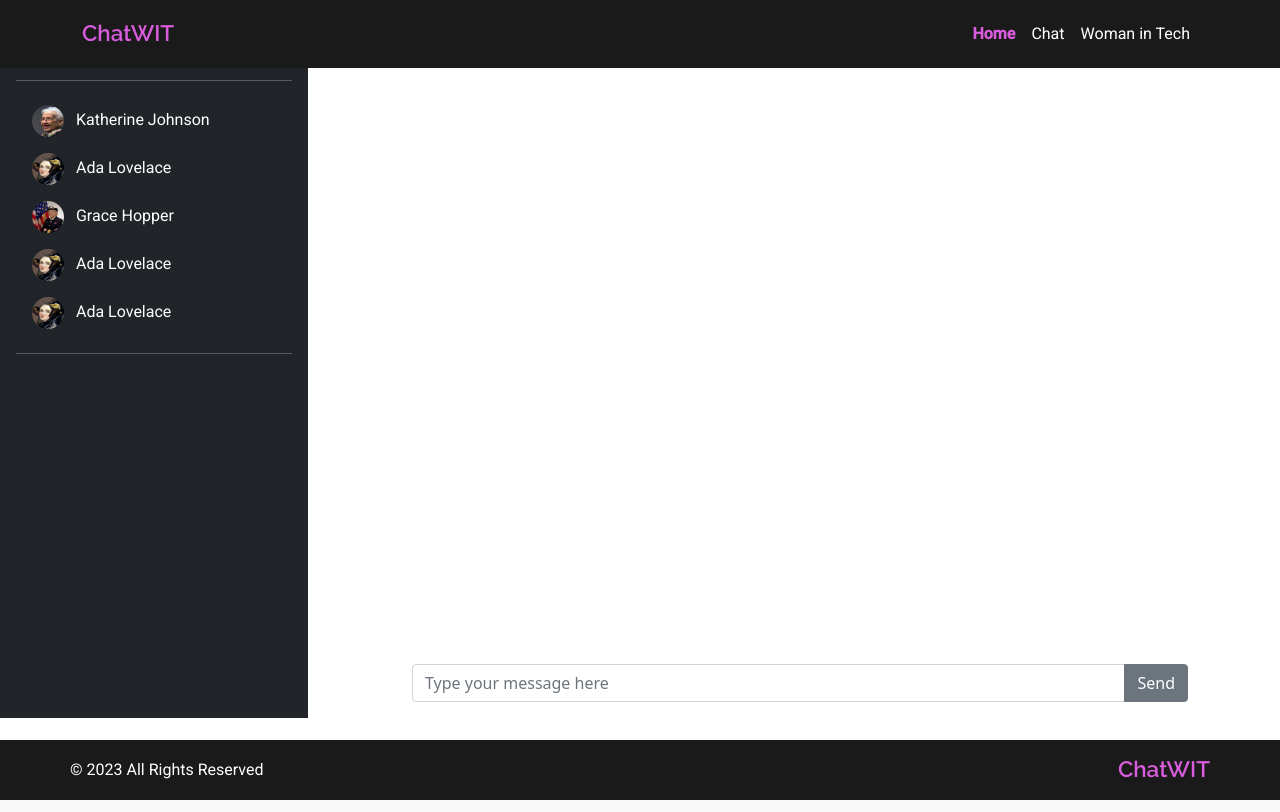
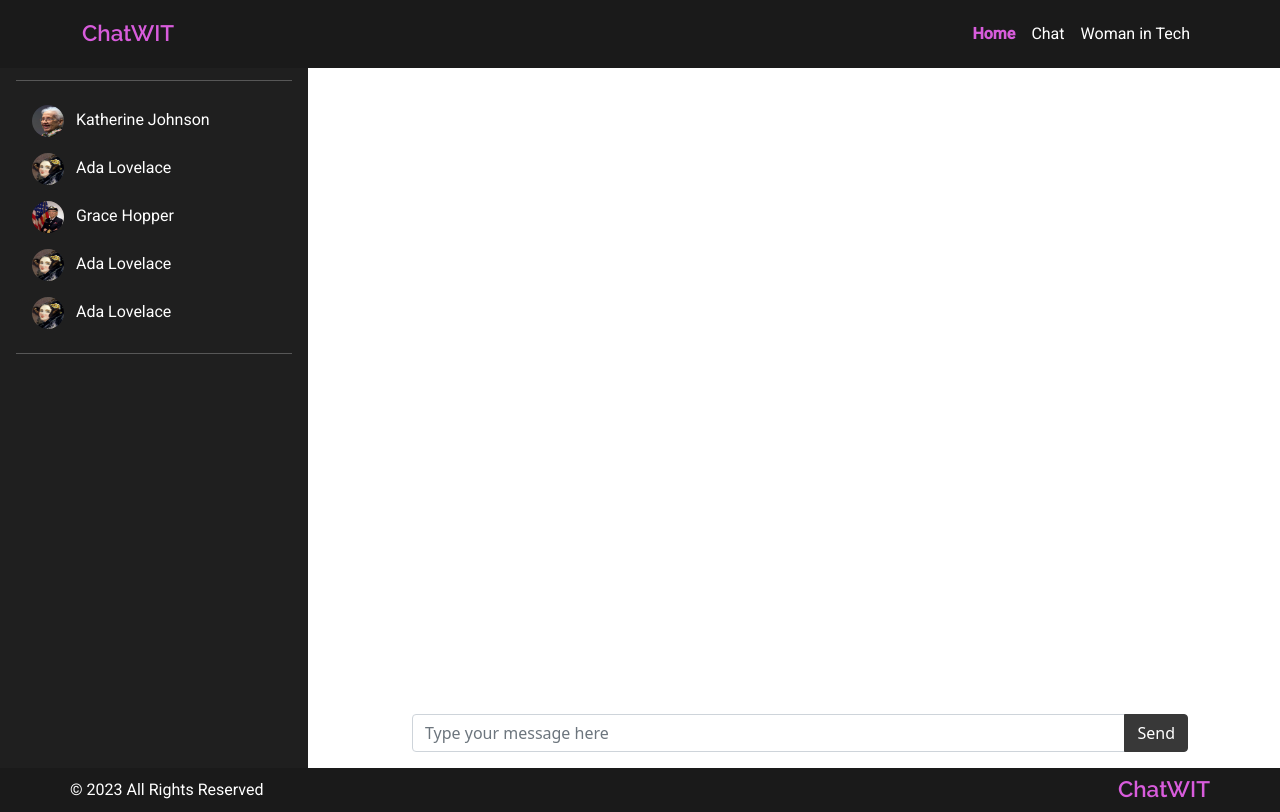
Before and after one commit to keironchaudhry/women-in-tech-hackathon, a Flask app: page /chat in a window 1280 px wide. Run offline with Flask 2, Linux system fonts and the light colour scheme; some libraries are stand-ins or nearby versions.

Commit message:
Update chat page layout and styles

```diff
--- a/static/style.css
+++ b/static/style.css
@@ -156,8 +156,13 @@ footer {
   background-color: #feefff!important;
 }
 
+.chat-sidebar {
+  background-color: #1f1f1f!important;
+  min-height: 90vh;
+}
+
 .chat-sidebar-link:hover {
-  background-color: #2d3338;
+  background-color: #282828;
 }
 
 .form-control:focus {
@@ -166,6 +171,18 @@ footer {
   border-color: #f8d2fa;
   outline: 0;
   box-shadow: 0 0 0 .25rem rgba(216, 92, 220,.18);
+}
+
+.btn-chat {
+  color: #fff;
+  background-color: #383838;
+  border-color: #383838;
+}
+
+.btn-chat:hover {
+  color: #fff;
+  background-color: #484848;
+  border-color: #484848;
 }
 /*-------------------------------- Buttons*/
 .btn-pink {
--- a/templates/chat.html
+++ b/templates/chat.html
@@ -3,7 +3,7 @@
     <div class="row">
         <div class="col-3 ps-0">
             <div
-                class="d-flex flex-column flex-shrink-0 p-3 text-white bg-dark h-100"
+                class="d-flex flex-column flex-shrink-0 p-3 text-white chat-sidebar h-100"
             >
                 <hr />
                 <ul class="nav nav-pills flex-column">
@@ -91,7 +91,7 @@
                                 aria-label="Type your message here"
                                 aria-describedby="button-addon2"
                             />
-                            <button class="btn btn-secondary" type="submit">
+                            <button class="btn btn-chat" type="submit">
                                 Send
                             </button>
                         </div>
```
